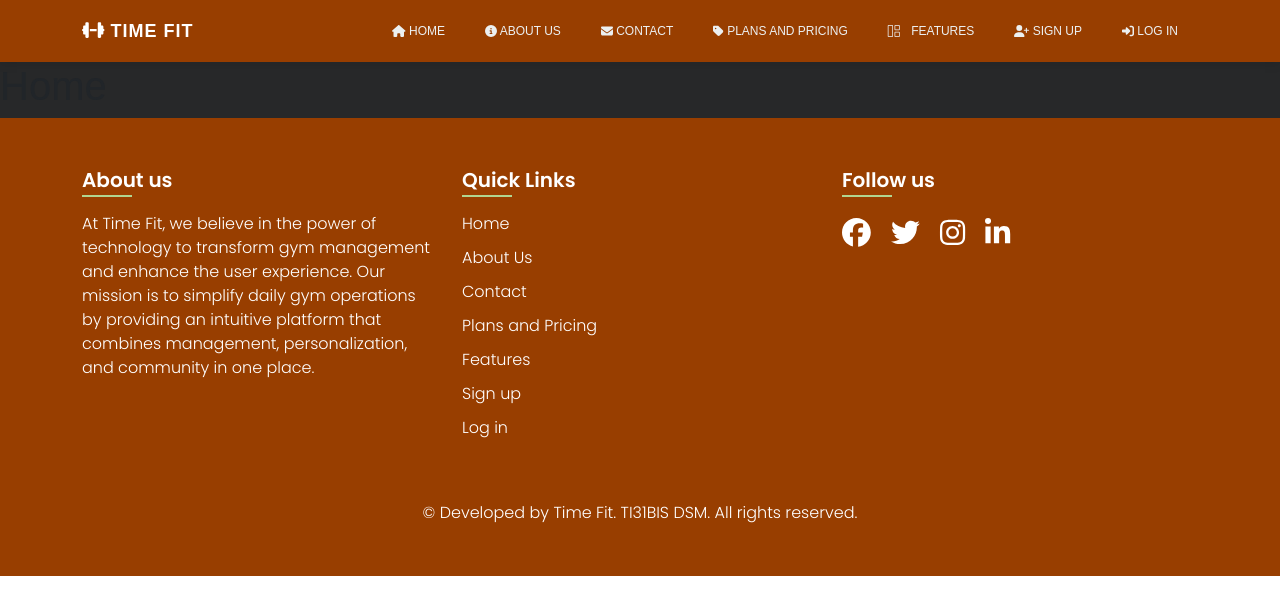
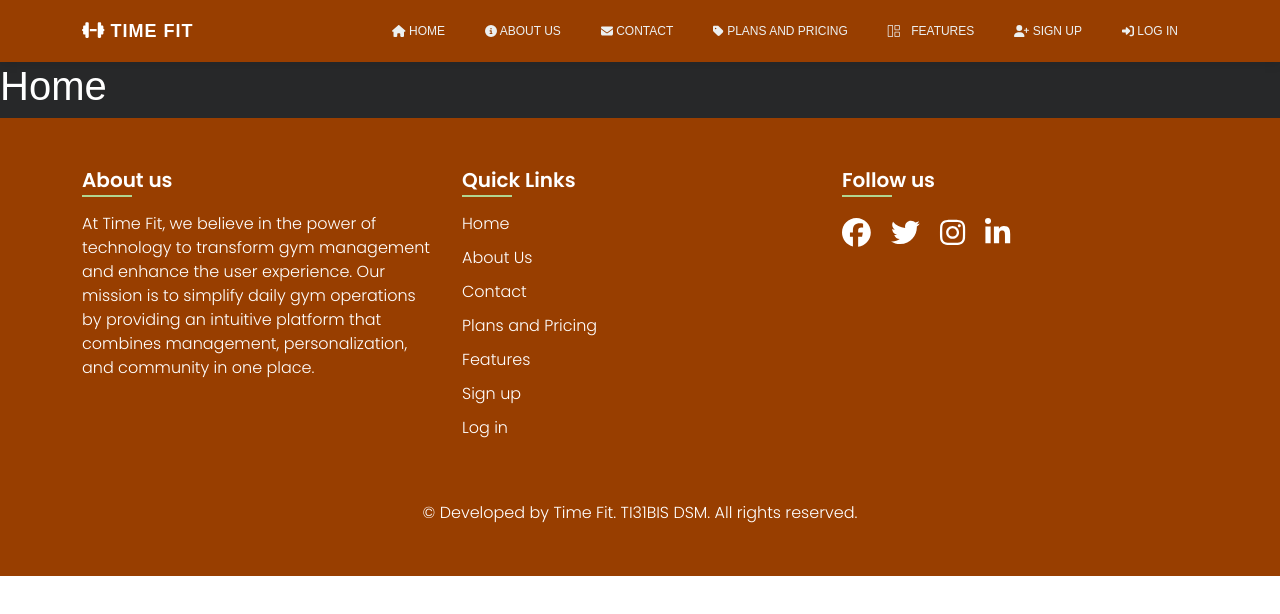
Before and after one commit to CesarSanchez19/landing_page_time_fit, a Vue app: page / in a window 1280 px wide. Shown: the top 614 px of the page. Built offline with nearby package versions, Linux system fonts and the light colour scheme; no server answers.

Commit message:
fourth commit (prueba del servidor)

```diff
--- a/src/components/AboutUs.vue
+++ b/src/components/AboutUs.vue
@@ -3,3 +3,9 @@
         <h1>About Us</h1>
     </section>
 </template>
+
+<style scoped>
+h1 {
+    color: white;
+}
+</style>
--- a/src/components/Features.vue
+++ b/src/components/Features.vue
@@ -3,3 +3,9 @@
         <h1>Features</h1>
     </section>
 </template>
+
+<style scoped>
+h1 {
+    color: white;
+}
+</style>
--- a/src/components/Home.vue
+++ b/src/components/Home.vue
@@ -3,3 +3,9 @@
         <h1>Home</h1>
     </section>
 </template>
+
+<style scoped>
+h1 {
+    color: white;
+}
+</style>
--- a/src/components/Pricing.vue
+++ b/src/components/Pricing.vue
@@ -3,3 +3,9 @@
         <h1>Plans and Pricing</h1>
     </section>
 </template>
+
+<style scoped>
+h1 {
+    color: white;
+}
+</style>
--- a/src/components/condiction.vue
+++ b/src/components/condiction.vue
@@ -3,3 +3,9 @@
         <h1>Terminos y condiciones</h1>
     </section>
 </template>
+
+<style scoped>
+h1 {
+    color: white;
+}
+</style>
```
